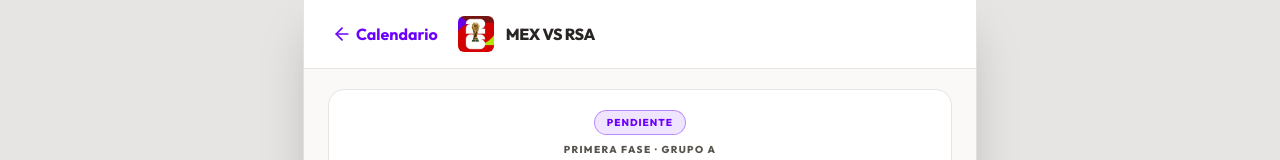
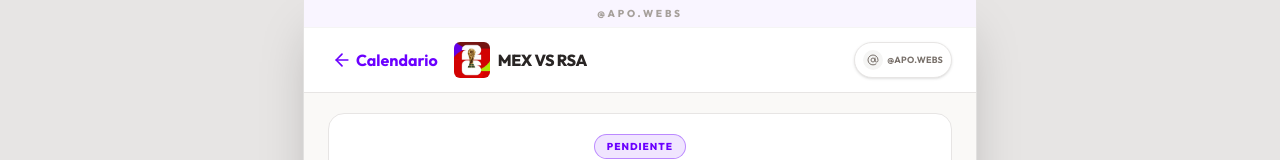
Before and after one commit to apodaca21/nuestromundial, a React (Vite) app: page / in a window 1280 px wide. Both pictures are taken after a click on the button 640 px from the left and 288 px from the top of the page. Shown: the top 160 px of the page. Built offline with nearby package versions, Linux system fonts and the light colour scheme; no server answers.

Commit message:
ajsutes marca de agua

```diff
--- /dev/null
+++ b/src/components/ApoWatermark.tsx
@@ -0,0 +1,17 @@
+const INSTAGRAM_URL = 'https://instagram.com/Apo.webs'
+
+/** Franja superior de marca @Apo.webs (p. ej. pantalla de detalle sin TopBar). */
+export function ApoWatermark() {
+  return (
+    <div className="flex justify-center border-b border-stone-100 bg-[#6b00ff]/[0.04] py-1.5">
+      <a
+        href={INSTAGRAM_URL}
+        target="_blank"
+        rel="noopener noreferrer"
+        className="text-[9px] font-black uppercase tracking-[0.28em] text-stone-400 transition-colors hover:text-[#6b00ff] sm:text-[10px]"
+      >
+        @Apo.webs
+      </a>
+    </div>
+  )
+}
--- a/src/features/pronosticos/MatchDetailScreen.tsx
+++ b/src/features/pronosticos/MatchDetailScreen.tsx
@@ -2,7 +2,7 @@ import { useMemo } from 'react'
 import { useMatchOdds } from '../../hooks/useMatchOdds'
 import { useScheduleTick } from '../../hooks/useScheduleTick'
 import { useStoreSubscription } from '../../hooks/useStoreSubscription'
-import { formatMatchDateTime } from '../../lib/format'
+import { formatMatchKickoffLabel } from '../../lib/format'
 import { canViewPronosticos, getMatchById } from '../../lib/schedule'
 import {
   getTournamentRevision,
@@ -61,8 +61,8 @@ export function MatchDetailScreen({ matchId, onBack }: MatchDetailScreenProps) {
                 {match.homeLabel ?? match.homeTeam?.name} vs{' '}
                 {match.awayLabel ?? match.awayTeam?.name}
               </h2>
-              <p className="mt-2 text-sm text-stone-500">
-                {formatMatchDateTime(match.kickoffAt)}
+              <p className="mt-2 text-sm font-bold uppercase tracking-wide text-stone-500">
+                {formatMatchKickoffLabel(match.kickoffAt)}
               </p>
               <p className="mt-1 text-xs text-stone-400">
                 {match.venue}
--- a/src/features/pronosticos/components/MatchDetailHeader.tsx
+++ b/src/features/pronosticos/components/MatchDetailHeader.tsx
@@ -1,4 +1,6 @@
 import { ArrowLeft } from 'lucide-react'
+import { ApoWatermark } from '../../../components/ApoWatermark'
+import { InstagramLink } from '../../../components/InstagramLink'
 import { pageX, stickyHeader, touchBtn } from '../../../lib/layout'
 import logoMundial from '../../../assets/logomundial.jpeg'
 
@@ -13,11 +15,15 @@ export function MatchDetailHeader({
 }: MatchDetailHeaderProps) {
   return (
     <header className={stickyHeader}>
-      <div className={`flex items-center gap-2 py-2.5 sm:gap-3 sm:py-3 ${pageX}`}>
+      <ApoWatermark />
+      <div
+        className={`grid grid-cols-[minmax(0,1fr)_auto] items-center gap-2 py-2 sm:grid-cols-[minmax(0,1fr)_auto] sm:gap-3 sm:py-2.5 ${pageX}`}
+      >
+        <div className="flex min-w-0 items-center gap-2">
           <button
             type="button"
             onClick={onBack}
-          className={`${touchBtn} -ml-1 gap-1 rounded-lg px-2 text-sm font-bold text-[#6b00ff] sm:text-base`}
+            className={`${touchBtn} -ml-1 shrink-0 gap-1 rounded-lg px-2 text-sm font-bold text-[#6b00ff] sm:text-base`}
           >
             <ArrowLeft className="h-5 w-5 shrink-0" aria-hidden />
             <span className="truncate">Calendario</span>
@@ -32,6 +38,8 @@ export function MatchDetailHeader({
             {title}
           </span>
         </div>
+        <InstagramLink stacked />
+      </div>
     </header>
   )
 }
--- a/src/features/pronosticos/components/MatchStatsHeader.tsx
+++ b/src/features/pronosticos/components/MatchStatsHeader.tsx
@@ -1,6 +1,6 @@
 import { TeamFlag } from '../../../components/ui/TeamFlag'
 import { MatchEventMeta } from './MatchEventMeta'
-import { formatMatchDateTime } from '../../../lib/format'
+import { formatMatchKickoffLabel } from '../../../lib/format'
 import { sportCard } from '../../../lib/styles'
 import { getTeamColors } from '../../../lib/teamVisuals'
 import type { Match } from '../../../types/match'
@@ -72,7 +72,7 @@ export function MatchStatsHeader({ match }: MatchStatsHeaderProps) {
       </div>
 
       <p className="mt-4 text-center text-[11px] font-bold uppercase tracking-widest text-stone-500">
-        {formatMatchDateTime(kickoffAt)} · hora Tijuana
+        {formatMatchKickoffLabel(kickoffAt)}
       </p>
     </section>
   )
--- a/src/lib/format.ts
+++ b/src/lib/format.ts
@@ -1,5 +1,11 @@
 /** Zona horaria para mostrar partidos en la app (Pacífico / Tijuana). */
 export const APP_DISPLAY_TIMEZONE = 'America/Tijuana'
+
+export const APP_TIME_LABEL = 'hora Tijuana'
+
+export function formatMatchKickoffLabel(isoDate: string): string {
+  return `${formatMatchDateTime(isoDate)} · ${APP_TIME_LABEL}`
+}
 
 export function formatMatchDateTime(
   isoDate: string,
```
Lines whose indentation alone changed are shown as unchanged.
